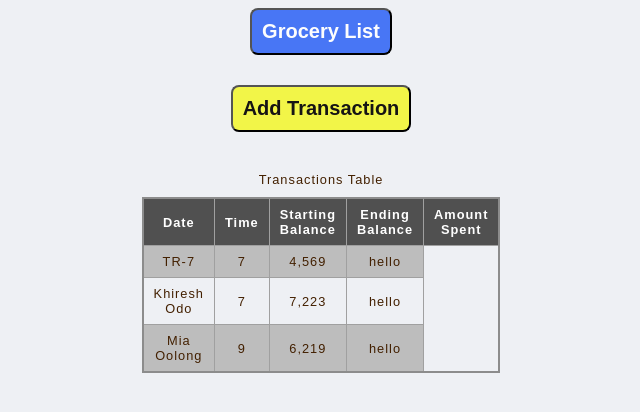
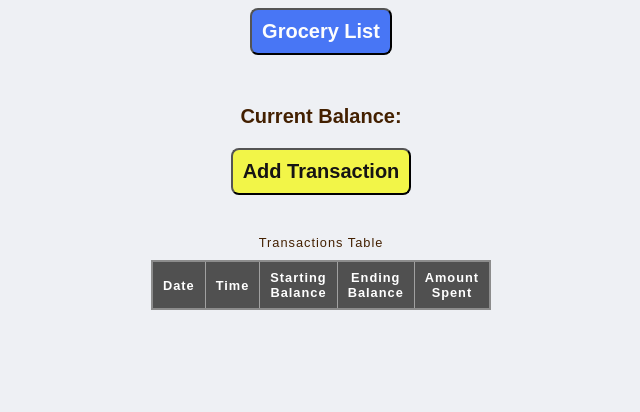
Before and after one commit to mt-evan/groceryListWithBalanceTracker, a website: page balance/balanceTracker.html in a window 1280 px wide. Shown: the part 202-614 px from the top of the page, without its empty margins (319-959 px from the left). Drawn offline with Linux system fonts and the light colour scheme.

Commit message:
edited table to have no content besides entries

```diff
--- a/balance/balanceTracker.html
+++ b/balance/balanceTracker.html
@@ -12,13 +12,13 @@
                 <a href="../list/list.html">
                     <button class="link-to-list">Grocery List</button>
                 </a>
+                <p class="balance">Current Balance: </p>
                 <button id="add-transaction-button">Add Transaction</button>
             </div>
             <div class="transactions-container">
-                <table>
-                    <caption>
-                      Transactions Table
-                    </caption>
+                <table id="transactions-table">
+                    <caption>Transactions Table</caption>
+                    <thead>
                         <tr>
                             <th scope="col">Date</th>
                             <th scope="col">Time</th>
@@ -26,24 +26,10 @@
                             <th scope="col">Ending Balance</th>
                             <th scope="col">Amount Spent</th>
                           </tr>
-                    <tr>
-                      <td>TR-7</td>
-                      <td>7</td>
-                      <td>4,569</td>
-                      <td>hello</td>
-                    </tr>
-                    <tr>
-                      <td>Khiresh Odo</td>
-                      <td>7</td>
-                      <td>7,223</td>
-                      <td>hello</td>
-                    </tr>
-                    <tr>
-                      <td>Mia Oolong</td>
-                      <td>9</td>
-                      <td>6,219</td>
-                      <td>hello</td>
-                    </tr>
+                    </thead>
+                    <tbody id="transactions-body">
+
+                    </tbody>
                   </table>
             </div>
         </div>
--- a/balance/balanceTracker.js
+++ b/balance/balanceTracker.js
@@ -0,0 +1 @@
+// firebase imports
```
Also changed, not shown: list/list.html (+1 -1 lines). Lines whose indentation alone changed are shown as unchanged.
